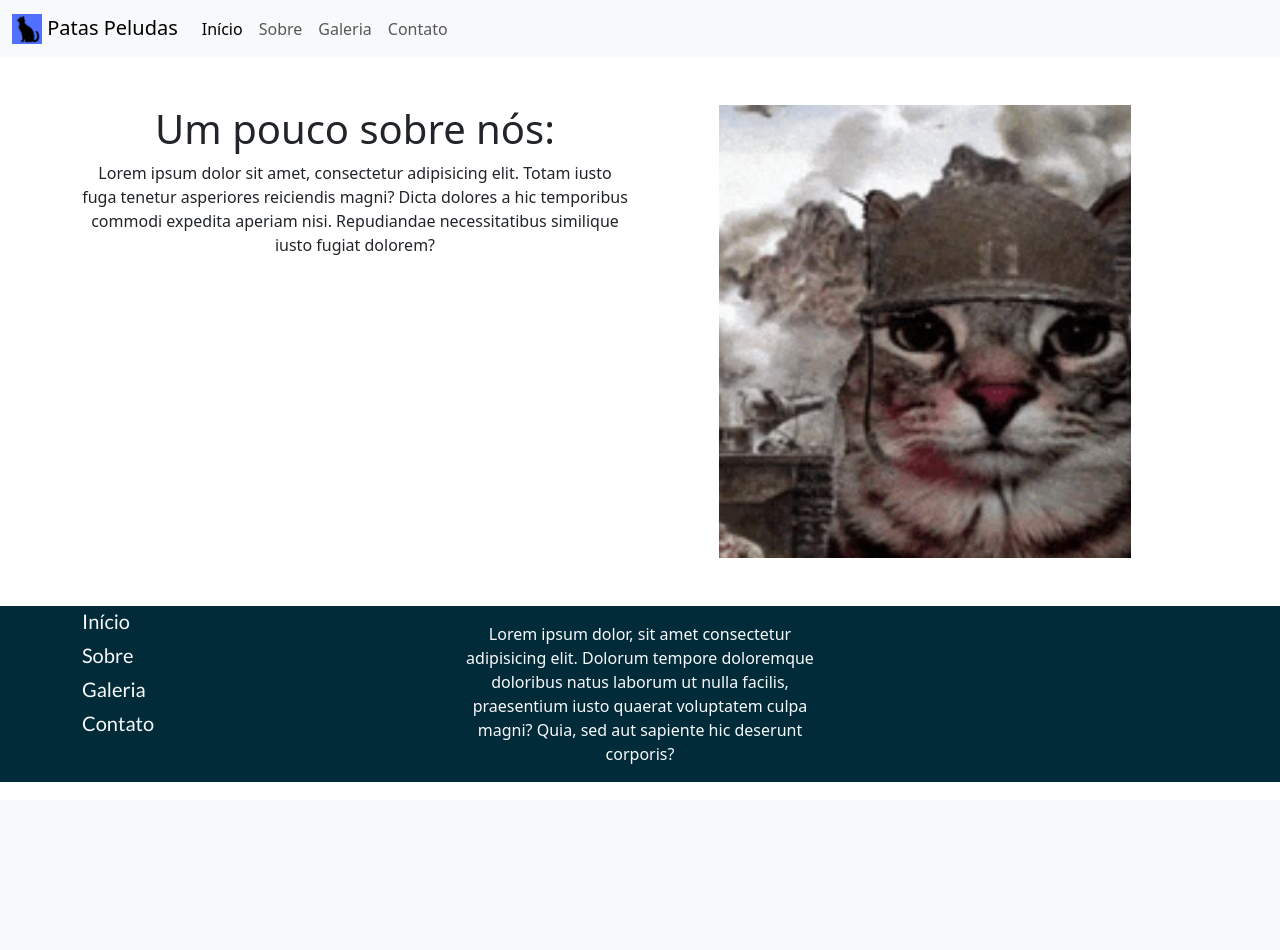
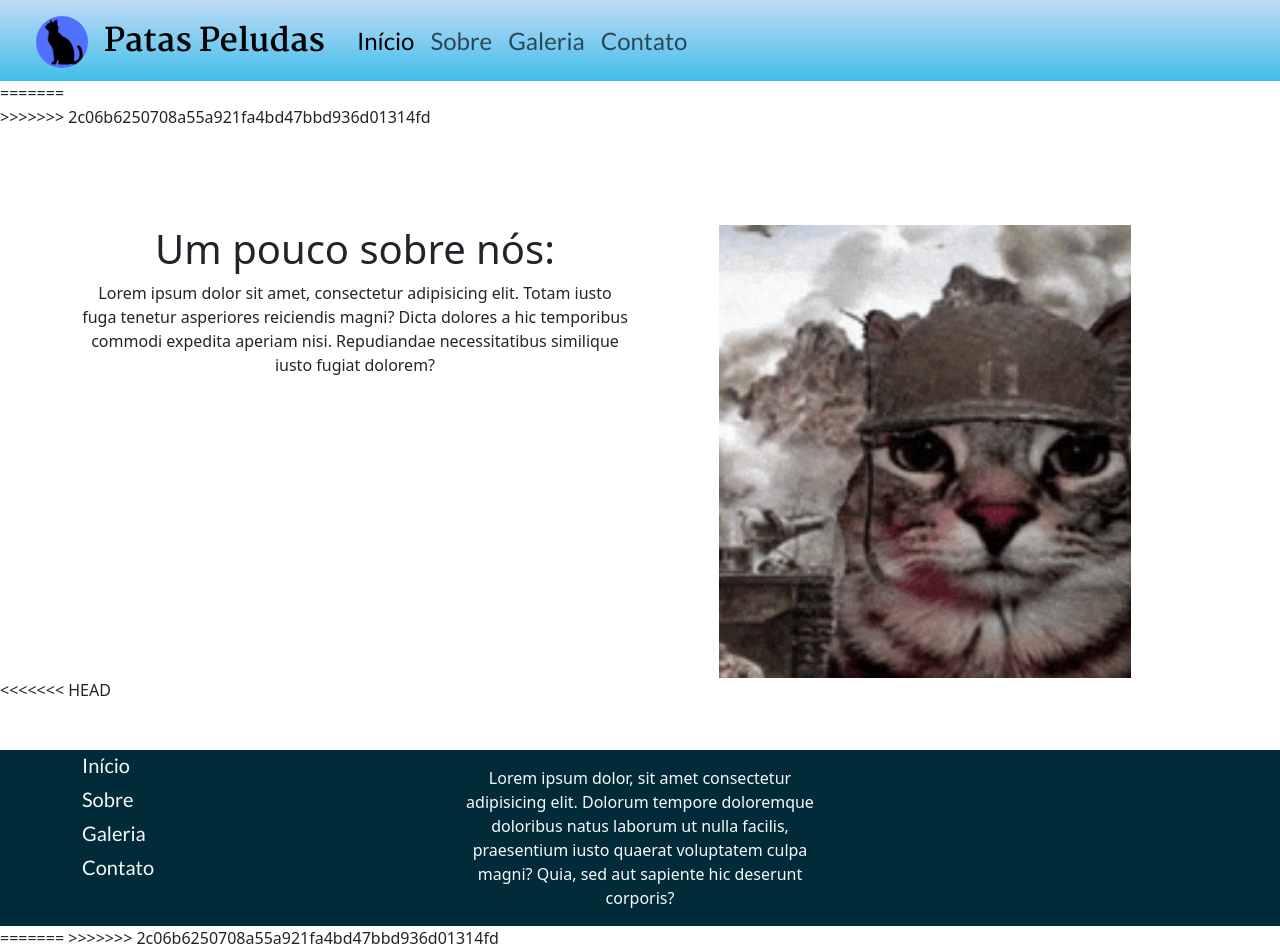
Before and after one commit to nan505/PI-Patas-Peludas, a PHP site: page /sobre.php in a window 1280 px wide. Before the commit the page ends 782 px from the top, so only its background shows below. Run offline with PHP 8.4, Linux system fonts and the light colour scheme.

Commit message:
Update sobre.php

```diff
--- a/sobre.php
+++ b/sobre.php
@@ -1,3 +1,4 @@
+<<<<<<< HEAD
 <?php $titulo_pagina = "ONG Patinhas Peludas";
 include "inc-head.php";?>
 
@@ -30,6 +31,16 @@
                 </div>
             </div>
         </nav>
+=======
+<?php
+$titulo_pagina = "Sobre";
+include "inc-head.php";  ?>
+<body>
+    <header class="mb-5">
+      <?php
+      include "inc-nav.php";
+      ?>
+>>>>>>> 2c06b6250708a55a921fa4bd47bbd936d01314fd
     </header>
    <div class="container text-center">
   <div class="row align-items-start">
@@ -43,4 +54,10 @@
   </div>
 </div>
 
+<<<<<<< HEAD
 <?php include "inc-footer.php"; ?>
+=======
+    <script src="https://cdn.jsdelivr.net/npm/bootstrap@5.3.8/dist/js/bootstrap.bundle.min.js" integrity="sha384-FKyoEForCGlyvwx9Hj09JcYn3nv7wiPVlz7YYwJrWVcXK/BmnVDxM+D2scQbITxI" crossorigin="anonymous"></script>
+</body>
+</html>
+>>>>>>> 2c06b6250708a55a921fa4bd47bbd936d01314fd
```
